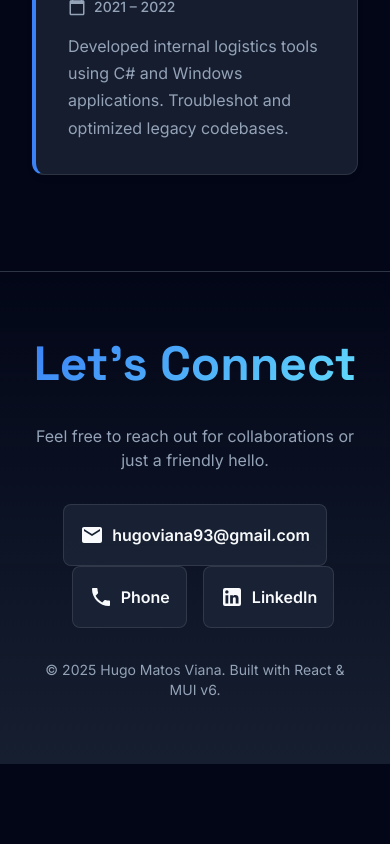
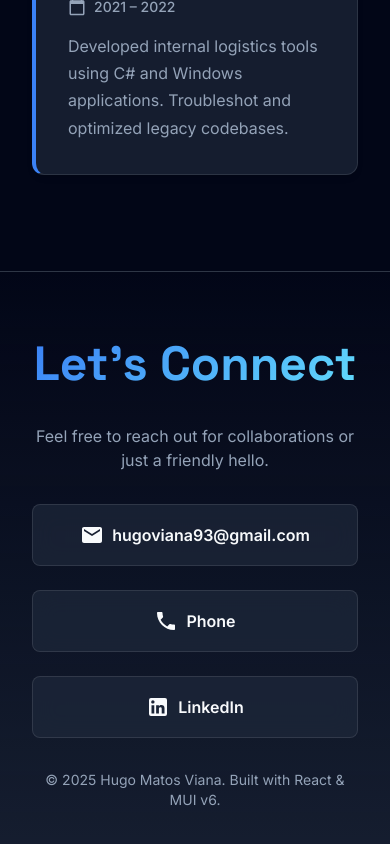
Before and after one commit to HugoV93/CV_LandingPage, a React (Vite) app: page / in a window 390 px wide. Shown: the part 4616-5460 px from the top of the page. Before the commit the page ends 5380 px from the top, so only its background shows below. Built offline with nearby package versions, Linux system fonts and the light colour scheme.

Commit message:
Fix: Footer buttons mobile alignment

```diff
--- a/src/components/Footer.jsx
+++ b/src/components/Footer.jsx
@@ -45,23 +45,16 @@ const Footer = ({ content }) => {
                         Feel free to reach out for collaborations or just a friendly hello.
                     </Typography>
 
-                    <Stack direction="row" spacing={2} flexWrap="wrap" justifyContent="center">
+                    <Stack
+                        direction={{ xs: 'column', sm: 'row' }}
+                        spacing={3}
+                        flexWrap="wrap"
+                        justifyContent="center"
+                        sx={{ width: { xs: '100%', sm: 'auto' } }}
+                    >
                         {/* Social Links from Props */}
                         {content?.social?.map((item) => {
-                            // Check if we have a mapping, otherwise fallback (or handle appropriately)
-                            // Note: Lucide icons were used before. We need to map them or import them.
-                            // For now, assuming standard naming or using what's available.
-                            // If content.js imports Lucide icons directly, we can't use them easily in MUI unless we wrap them.
-                            // Let's rely on the fact we installed @mui/icons-material and map likely names.
-                            // Actually, the previous file used `item.icon`. If `item.icon` is a component, we can render it?
-                            // Yes, but it's a Lucide component. We should probably use MUI icons for consistency.
-                            // Let's see if we can just render `item.icon` as a component if it's passed.
-                            // But we want to remove Lucide dependency eventually.
-                            // Let's Assume for now we will fix data/content.js later or accept Lucide icons inside MUI buttons.
-
                             const IconComponent = item.icon;
-                            // If item.icon is a React component (Lucide), we can use it.
-                            // But we want to use MUI IconButton.
 
                             return (
                                 <Box
@@ -79,9 +72,11 @@ const Footer = ({ content }) => {
                                         color: 'text.primary',
                                         display: 'flex',
                                         alignItems: 'center',
+                                        justifyContent: 'center',
                                         gap: 1,
                                         transition: 'all 0.3s ease',
                                         textDecoration: 'none',
+                                        width: { xs: '100%', sm: 'auto' }, // Full width on mobile
                                         '&:hover': {
                                             transform: 'translateY(-5px)',
                                             borderColor: 'primary.main',
@@ -95,9 +90,6 @@ const Footer = ({ content }) => {
                                 </Box>
                             )
                         })}
-
-
-
                     </Stack>
 
                     <Typography variant="body2" color="text.secondary" sx={{ mt: 4 }}>
```
